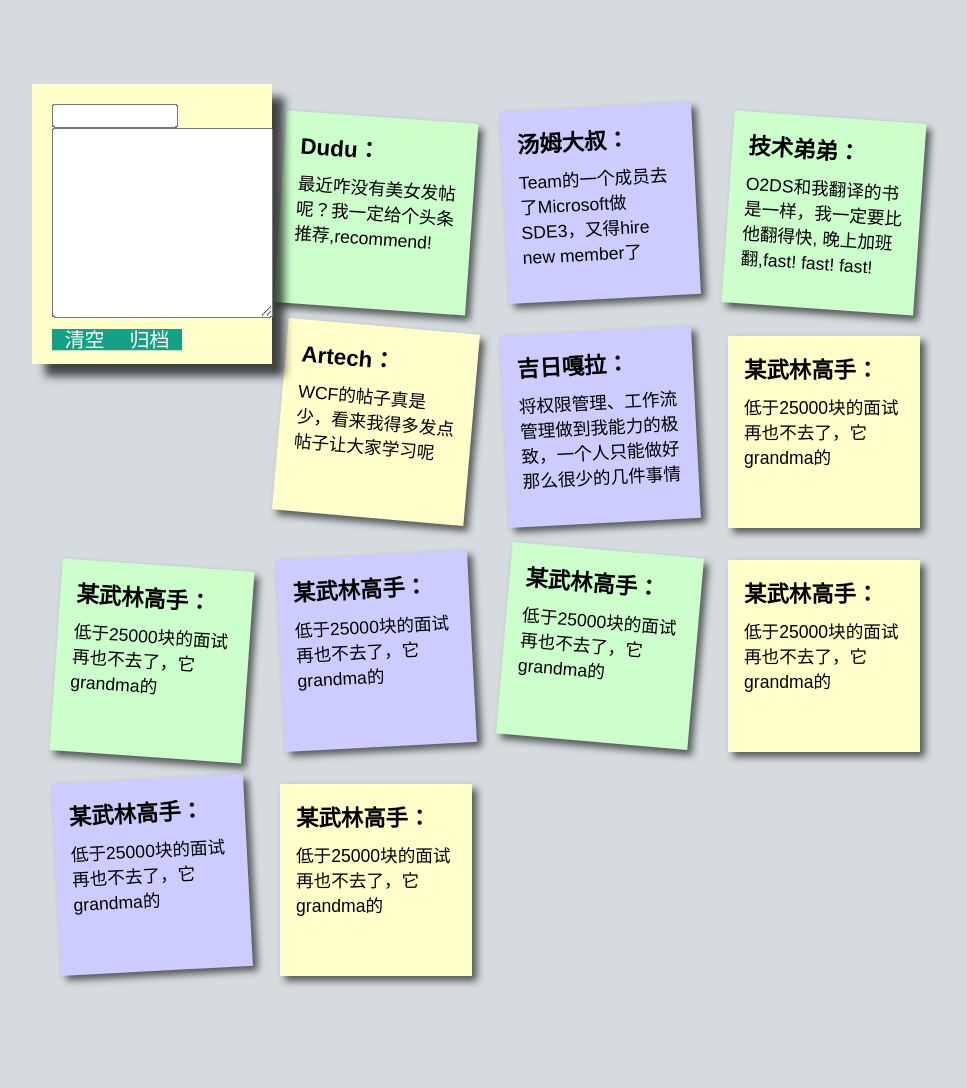
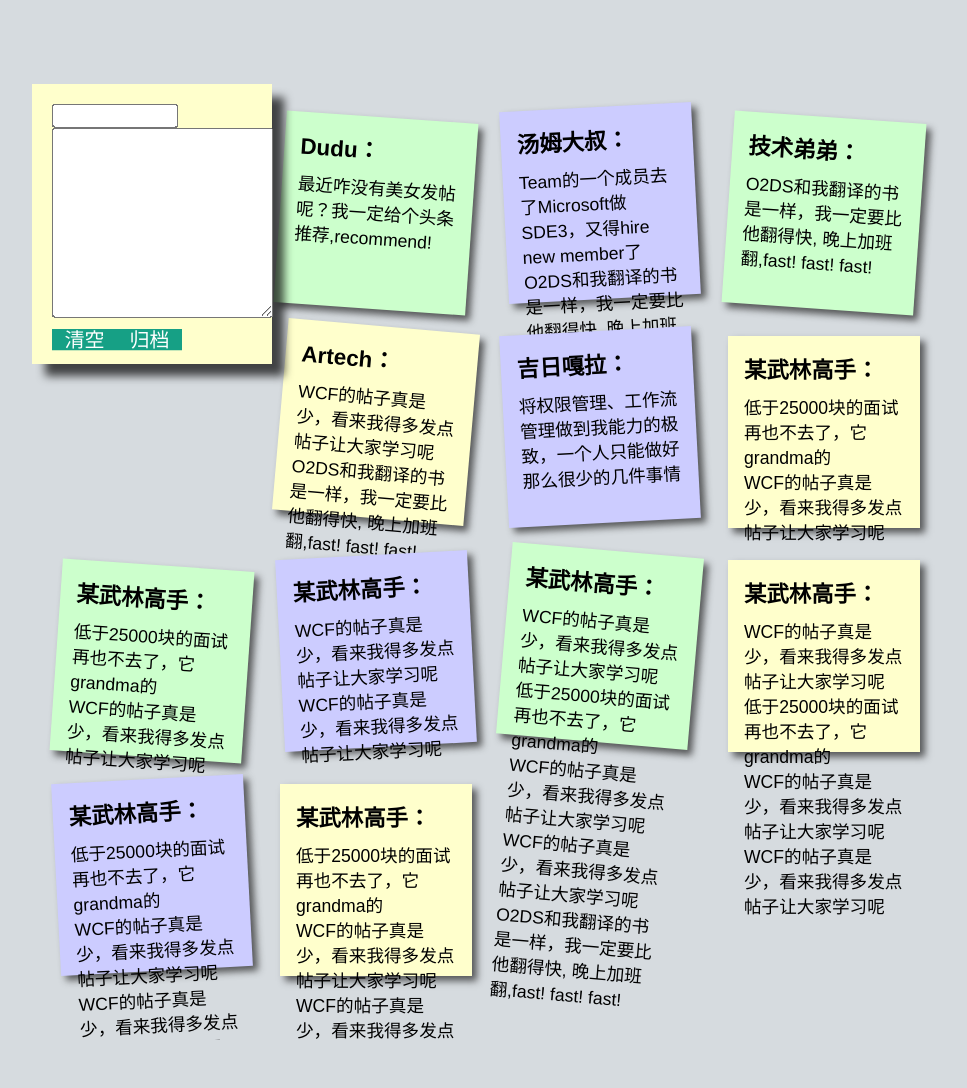
Before and after one commit to Skqing/CloudMemo, a plain HTML site: page views/home.html in a window 1280 px wide. Shown: the whole page, without its empty margins (56-1023 px from the left). Drawn offline with Linux system fonts and the light colour scheme; a web font is replaced by a local one.

Commit message:
功能:瀑布流加载实现中...

```diff
--- a/controllers/memo.js
+++ b/controllers/memo.js
@@ -187,8 +187,9 @@ exports.waterfall = function(req, res, next) {
         if (!memos) {
 //            var msg = { status: "success", message: '获取便签成功！', data: memos };
 //            console.log(msg);
-            console.log(memos);
-            res.send(memos);  //给客户端返回一个json格式的数据
+			var str = '['+JSON.stringify(memos)+']';
+            console.log(str);
+            res.send(str);  //给客户端返回一个json数组的数据
         }
     });
     return true;
--- a/public/js/home.js
+++ b/public/js/home.js
@@ -106,7 +106,7 @@ $(function () {
 //                url: '/memo/waterfall?callback=?',
 //                cache: false,
 //                data: {page: ++page},
-//                dataType:'jsonp',
+//                dataType:'json',
 //                timeout: 60000,
 //                success: success,
 //                error: error
--- a/views/home.html
+++ b/views/home.html
@@ -5,7 +5,7 @@
 	<link href="http://fonts.googleapis.com/css?family=Reenie+Beanie:regular" rel="stylesheet" type="text/css">
     <script type="text/javascript" src="/lib/jquery-2.0.0.min.js"></script>
     <script type="text/javascript" src="/lib/jquery.cookie.js"></script>
-    <!--<script type="text/javascript" src="/lib/jquery.waterfall.js"></script>-->
+    <script type="text/javascript" src="/lib/jquery.waterfall.js"></script>
     <!--<script type="text/javascript" src="/lib/jquery.waterfall.min.js"></script>-->
 	<!--<script type="text/javascript" src="/plugs/infinite-scroll/jquery.infinitescroll.min.js"></script>-->
 
@@ -163,6 +163,7 @@
 				<li><a href="#">
 					<h2>汤姆大叔：</h2>
 					<p>Team的一个成员去了Microsoft做SDE3，又得hire new member了</p>
+                    <p>O2DS和我翻译的书是一样，我一定要比他翻得快, 晚上加班翻,fast! fast! fast!</p>
 				</a></li>
 				<li><a href="#">
 					<h2>技术弟弟：</h2>
@@ -171,6 +172,7 @@
 				<li><a href="#">
 					<h2>Artech：</h2>
 					<p>WCF的帖子真是少，看来我得多发点帖子让大家学习呢</p>
+                    <p>O2DS和我翻译的书是一样，我一定要比他翻得快, 晚上加班翻,fast! fast! fast!</p>
 				</a></li>
 				<li><a href="#">
 					<h2>吉日嘎拉：</h2>
@@ -179,30 +181,55 @@
 				<li><a href="#">
 					<h2>某武林高手：</h2>
 					<p>低于25000块的面试再也不去了，它grandma的</p>
+                    <p>WCF的帖子真是少，看来我得多发点帖子让大家学习呢</p>
 				</a></li>
                 <li><a href="#">
                     <h2>某武林高手：</h2>
                     <p>低于25000块的面试再也不去了，它grandma的</p>
+                    <p>WCF的帖子真是少，看来我得多发点帖子让大家学习呢</p>
+                </a></li>
+                <li><a href="#">
+                    <h2>某武林高手：</h2>
+                    <p>WCF的帖子真是少，看来我得多发点帖子让大家学习呢</p>
+                    <p>WCF的帖子真是少，看来我得多发点帖子让大家学习呢</p>
+                </a></li>
+                <li><a href="#">
+                    <h2>某武林高手：</h2>
+                    <p>WCF的帖子真是少，看来我得多发点帖子让大家学习呢</p>
+                    <p>低于25000块的面试再也不去了，它grandma的</p>
+                    <p>WCF的帖子真是少，看来我得多发点帖子让大家学习呢</p>
+                    <p>WCF的帖子真是少，看来我得多发点帖子让大家学习呢</p>
+                    <p>O2DS和我翻译的书是一样，我一定要比他翻得快, 晚上加班翻,fast! fast! fast!</p>
+                </a></li>
+                <li><a href="#">
+                    <h2>某武林高手：</h2>
+                    <p>WCF的帖子真是少，看来我得多发点帖子让大家学习呢</p>
+                    <p>低于25000块的面试再也不去了，它grandma的</p>
+                    <p>WCF的帖子真是少，看来我得多发点帖子让大家学习呢</p>
+                    <p>WCF的帖子真是少，看来我得多发点帖子让大家学习呢</p>
                 </a></li>
                 <li><a href="#">
                     <h2>某武林高手：</h2>
                     <p>低于25000块的面试再也不去了，它grandma的</p>
+                    <p>WCF的帖子真是少，看来我得多发点帖子让大家学习呢</p>
+                    <p>WCF的帖子真是少，看来我得多发点帖子让大家学习呢</p>
+                    <p>低于25000块的面试再也不去了，它grandma的</p>
+                    <p>WCF的帖子真是少，看来我得多发点帖子让大家学习呢</p>
+                    <p>WCF的帖子真是少，看来我得多发点帖子让大家学习呢</p>
+                    <p>O2DS和我翻译的书是一样，我一定要比他翻得快, 晚上加班翻,fast! fast! fast!</p>
                 </a></li>
                 <li><a href="#">
                     <h2>某武林高手：</h2>
                     <p>低于25000块的面试再也不去了，它grandma的</p>
-                </a></li>
-                <li><a href="#">
-                    <h2>某武林高手：</h2>
-                    <p>低于25000块的面试再也不去了，它grandma的</p>
-                </a></li>
-                <li><a href="#">
-                    <h2>某武林高手：</h2>
-                    <p>低于25000块的面试再也不去了，它grandma的</p>
-                </a></li>
-                <li><a href="#">
-                    <h2>某武林高手：</h2>
-                    <p>低于25000块的面试再也不去了，它grandma的</p>
+                    <p>WCF的帖子真是少，看来我得多发点帖子让大家学习呢</p>
+                    <p>WCF的帖子真是少，看来我得多发点帖子让大家学习呢</p>
+                    <p>WCF的帖子真是少，看来我得多发点帖子让大家学习呢</p>
+                    <p>WCF的帖子真是少，看来我得多发点帖子让大家学习呢</p>
+                    <p>WCF的帖子真是少，看来我得多发点帖子让大家学习呢</p>
+                    <p>WCF的帖子真是少，看来我得多发点帖子让大家学习呢</p>
+                    <p>WCF的帖子真是少，看来我得多发点帖子让大家学习呢</p>
+                    <p>WCF的帖子真是少，看来我得多发点帖子让大家学习呢</p>
+                    <p>WCF的帖子真是少，看来我得多发点帖子让大家学习呢</p>
                 </a></li>
 			</ul>
 		</div>
```
